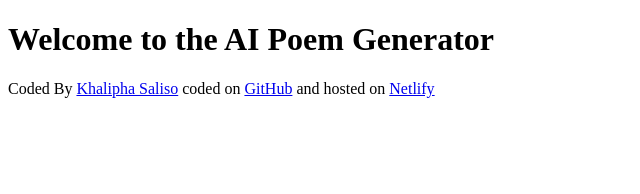
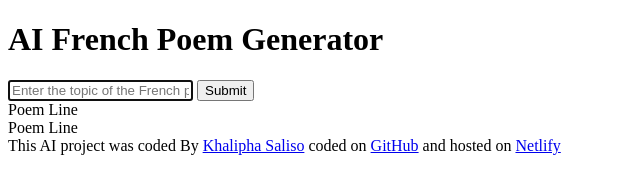
Before and after one commit to Khalipha-Saliso/freanch-poem-generator, a plain HTML site: page index.html in a window 1280 px wide. Shown: the whole page, without its empty margins (0-640 px from the left). Drawn offline with Linux system fonts and the light colour scheme.

Commit message:
Add baisic HTML

```diff
--- a/index.html
+++ b/index.html
@@ -7,10 +7,22 @@
     <link rel="stylesheet" href="src/style.css">
 </head>
 <body>
-    <h1>Welcome to the AI Poem Generator</h1>
-
+    <header>
+    <h1>AI French Poem Generator</h1>
+    </header>
+    <main>
+        <form>
+           <input type="text" placeholder="Enter the topic of the French poem" autofocus required autocomplete="off">
+           <input type="submit">
+        </form>
+        <div>
+            Poem Line
+            <br>
+            Poem Line
+        </div>
+    </main>
     <footer>
-        Coded By <a href="https://github.com/Khalipha-Saliso">Khalipha Saliso</a> coded on <a href="https://github.com/Khalipha-Saliso/freanch-poem-generator.git">GitHub</a> and hosted on <a href="https://freanch-poem-gen.netlify.app/">Netlify</a>
+        This AI project was coded By <a href="https://github.com/Khalipha-Saliso">Khalipha Saliso</a> coded on <a href="https://github.com/Khalipha-Saliso/freanch-poem-generator.git">GitHub</a> and hosted on <a href="https://freanch-poem-gen.netlify.app/">Netlify</a>
     </footer>
     <script src="src/script.js"></script>
 </body>
```
